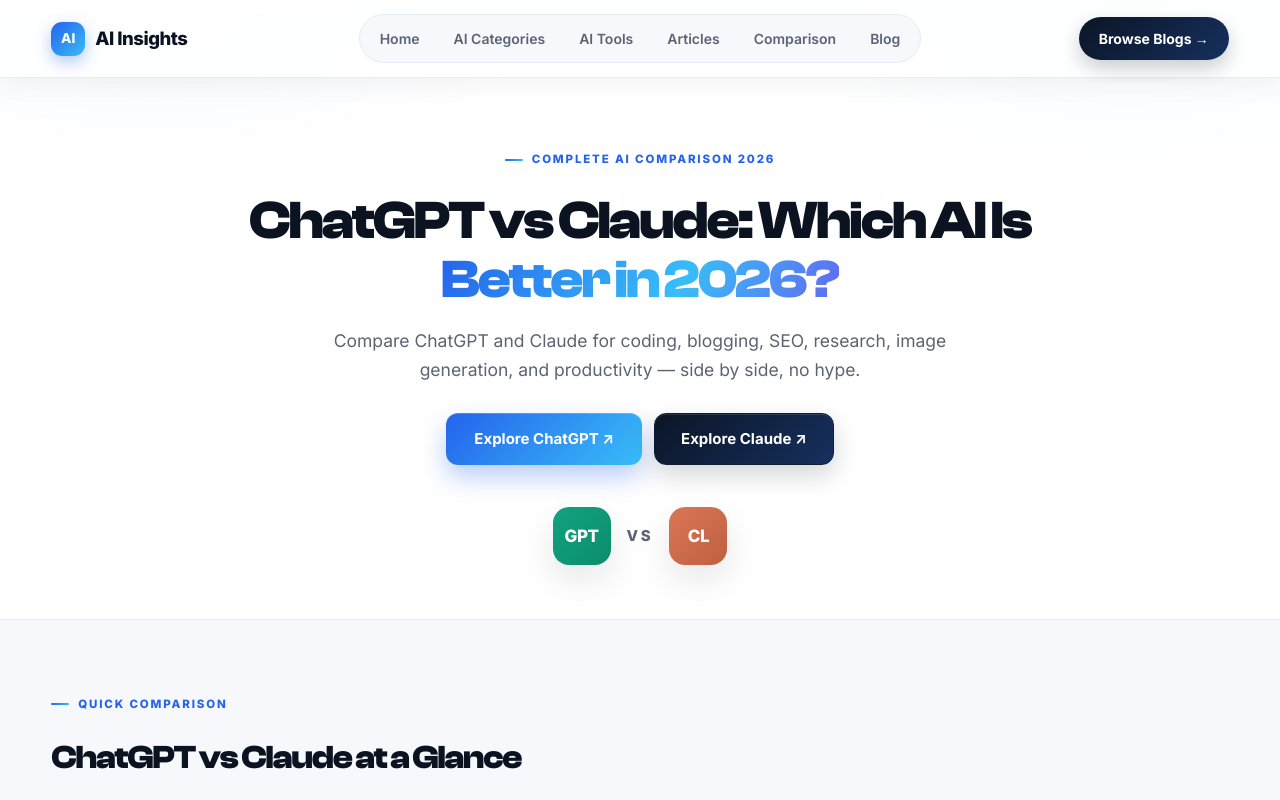
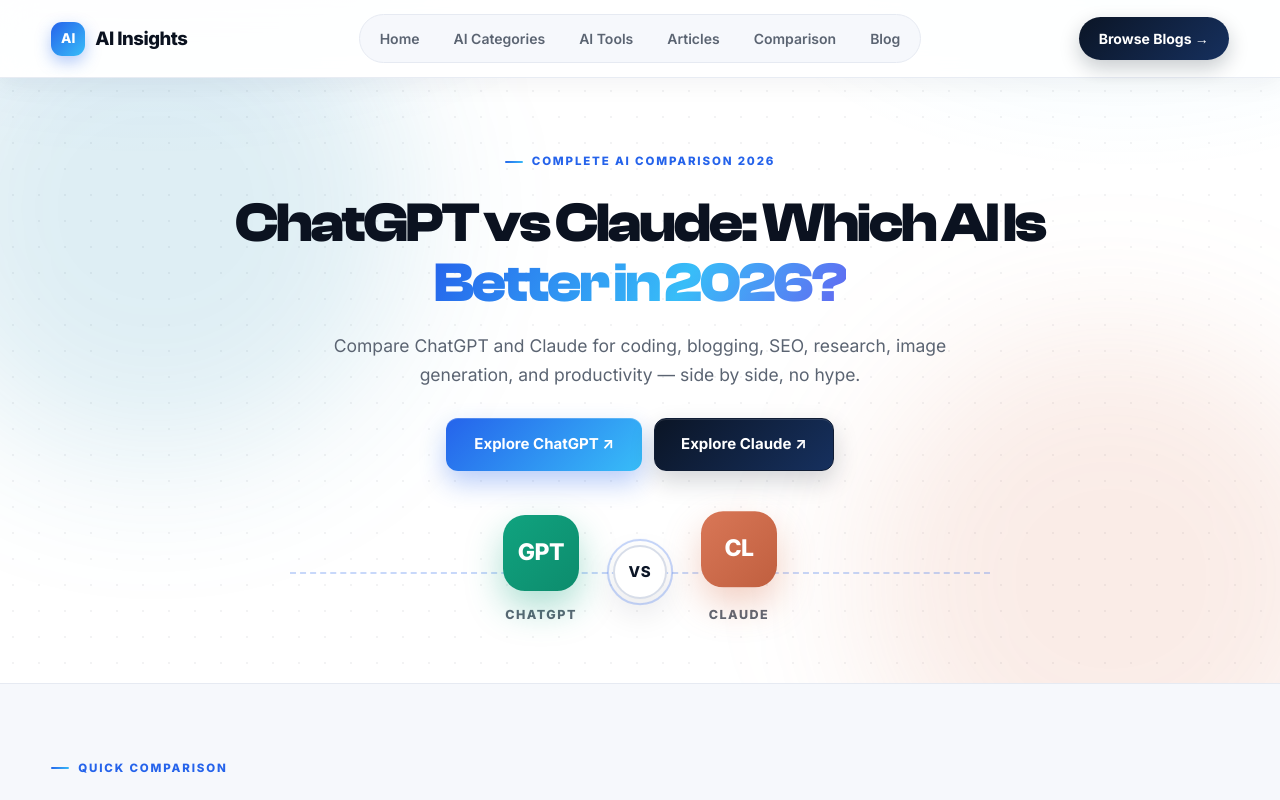
Before and after one commit to davidtechwizstudio-cpu/ai-content-site, a Next.js app: page /comparison in a window 1280 px wide. Shown: the top 800 px of the page. Built offline with nearby package versions, Linux system fonts and the light colour scheme.

Commit message:
style: comparison hero — full-width band, animated VS showcase

```diff
--- a/src/app/comparison/comparison.css
+++ b/src/app/comparison/comparison.css
@@ -3,11 +3,39 @@
 .cx-page { padding-bottom: 40px; }
 
 /* Hero */
-.cx-hero { padding: 64px 0 54px; text-align: center; max-width: 900px; }
+.cx-hero-band {
+  position: relative; overflow: hidden;
+  background-image: radial-gradient(rgba(15, 23, 42, 0.05) 1px, transparent 1px);
+  background-size: 26px 26px;
+}
+.cx-hero-band::before, .cx-hero-band::after {
+  content: ''; position: absolute; border-radius: 50%;
+  filter: blur(70px); pointer-events: none;
+}
+.cx-hero-band::before {
+  width: 480px; height: 480px; top: -130px; left: -110px;
+  background: rgba(16, 163, 127, 0.14);
+  animation: cxDraft1 15s ease-in-out infinite alternate;
+}
+.cx-hero-band::after {
+  width: 480px; height: 480px; bottom: -150px; right: -90px;
+  background: rgba(217, 119, 87, 0.15);
+  animation: cxDraft2 17s ease-in-out infinite alternate;
+}
+@keyframes cxDraft1 {
+  to { transform: translate(60px, 45px) scale(1.12); background: rgba(37, 99, 235, 0.14); }
+}
+@keyframes cxDraft2 {
+  to { transform: translate(-55px, -40px) scale(1.1); background: rgba(217, 119, 87, 0.12); }
+}
+.cx-hero {
+  position: relative; z-index: 1;
+  padding: 66px 0 58px; text-align: center; max-width: 920px;
+}
 .cx-hero .kicker { justify-content: center; }
 .cx-hero h1 {
-  font-size: clamp(34px, 5vw, 54px);
-  line-height: 1.08; letter-spacing: -2px; margin-top: 14px;
+  font-size: clamp(34px, 5vw, 56px);
+  line-height: 1.07; letter-spacing: -2.1px; margin-top: 14px;
 }
 .cx-hero h1 em {
   font-style: normal;
@@ -15,25 +43,61 @@
   -webkit-background-clip: text; background-clip: text; color: transparent;
 }
 .cx-hero > p {
-  color: var(--muted); font-size: 17.5px; max-width: 640px;
+  color: var(--muted); font-size: 17.5px; max-width: 650px;
   margin: 18px auto 28px;
 }
 .cx-hero-actions { display: flex; gap: 12px; justify-content: center; flex-wrap: wrap; }
-.cx-hero-vs {
-  display: flex; align-items: center; justify-content: center; gap: 16px;
-  margin-top: 42px;
+
+/* VS showcase */
+.cx-vs {
+  position: relative; display: flex; align-items: center; justify-content: center;
+  gap: 34px; margin-top: 48px;
 }
+.cx-vs::before {
+  content: ''; position: absolute; left: 12%; right: 12%; top: 50%;
+  border-top: 2px dashed rgba(37, 99, 235, 0.25);
+  z-index: -1;
+}
+.cx-vs-side { display: flex; flex-direction: column; align-items: center; gap: 10px; }
 .cx-vs-badge {
-  width: 58px; height: 58px; border-radius: 16px;
+  width: 76px; height: 76px; border-radius: 22px;
   display: flex; align-items: center; justify-content: center;
-  color: #fff; font-weight: 800; font-size: 17px; letter-spacing: -0.5px;
+  color: #fff; font-weight: 800; font-size: 23px; letter-spacing: -0.5px;
+  animation: cxFloat 4.5s ease-in-out infinite alternate;
+}
+.cx-vs-gpt .cx-vs-badge {
+  background: linear-gradient(135deg, #10a37f, #0d8c6d);
+  box-shadow: 0 16px 36px rgba(16, 163, 127, 0.35);
+}
+.cx-vs-claude .cx-vs-badge {
+  background: linear-gradient(135deg, #d97757, #c05f3f);
+  box-shadow: 0 16px 36px rgba(217, 119, 87, 0.35);
+  animation-delay: 1.2s;
+}
+@keyframes cxFloat { to { transform: translateY(-9px); } }
+.cx-vs-name {
+  font-size: 12.5px; font-weight: 800; letter-spacing: 0.12em;
+  text-transform: uppercase; color: var(--muted);
+}
+.cx-vs-core {
+  width: 54px; height: 54px; border-radius: 50%;
+  background: #fff; border: 2px solid var(--border-strong);
+  display: flex; align-items: center; justify-content: center;
+  position: relative;
   box-shadow: var(--shadow-md);
 }
-.cx-vs-badge.cx-gpt { background: linear-gradient(135deg, #10a37f, #0d8c6d); }
-.cx-vs-badge.cx-claude { background: linear-gradient(135deg, #d97757, #c05f3f); }
-.cx-vs-mark {
-  font-weight: 800; font-size: 15px; color: var(--muted);
-  text-transform: uppercase; letter-spacing: 0.18em;
+.cx-vs-core span {
+  font-size: 15px; font-weight: 800; color: var(--navy);
+  letter-spacing: 0.06em;
+}
+.cx-vs-core::before {
+  content: ''; position: absolute; inset: -8px; border-radius: 50%;
+  border: 2px solid rgba(37, 99, 235, 0.35);
+  animation: cxPulse 2.2s ease-out infinite;
+}
+@keyframes cxPulse {
+  0% { transform: scale(0.9); opacity: 1; }
+  100% { transform: scale(1.35); opacity: 0; }
 }
 
 /* Sections */
@@ -276,6 +340,9 @@
 }
 @media (max-width: 620px) {
   .cx-hero { padding-top: 44px; }
+  .cx-vs { gap: 20px; margin-top: 36px; }
+  .cx-vs-badge { width: 62px; height: 62px; font-size: 18px; border-radius: 18px; }
+  .cx-vs-core { width: 46px; height: 46px; }
   .cx-section { padding: 48px 0; }
   .cx-tasks { grid-template-columns: 1fr; }
   .cx-pc { grid-template-columns: 1fr; }
--- a/src/components/comparison.tsx
+++ b/src/components/comparison.tsx
@@ -102,7 +102,8 @@
   return (
     <div className="cx-page">
       {/* HERO */}
-      <section className="cx-hero container">
+      <section className="cx-hero-band">
+        <div className="container cx-hero">
           <span className="kicker">Complete AI comparison 2026</span>
           <h1>
             ChatGPT vs Claude: Which AI Is <em>Better in 2026?</em>
@@ -119,10 +120,17 @@
               Explore Claude ↗
             </a>
           </div>
-        <div className="cx-hero-vs">
+          <div className="cx-vs">
+            <div className="cx-vs-side cx-vs-gpt">
               <span className="cx-vs-badge cx-gpt">GPT</span>
-          <span className="cx-vs-mark">vs</span>
+              <span className="cx-vs-name">ChatGPT</span>
+            </div>
+            <div className="cx-vs-core"><span>VS</span></div>
+            <div className="cx-vs-side cx-vs-claude">
               <span className="cx-vs-badge cx-claude">CL</span>
+              <span className="cx-vs-name">Claude</span>
+            </div>
+          </div>
         </div>
       </section>
 
```
Also changed, not shown: 1 other file (tests, documents, lock files or other folders). Lines whose indentation alone changed are shown as unchanged.
